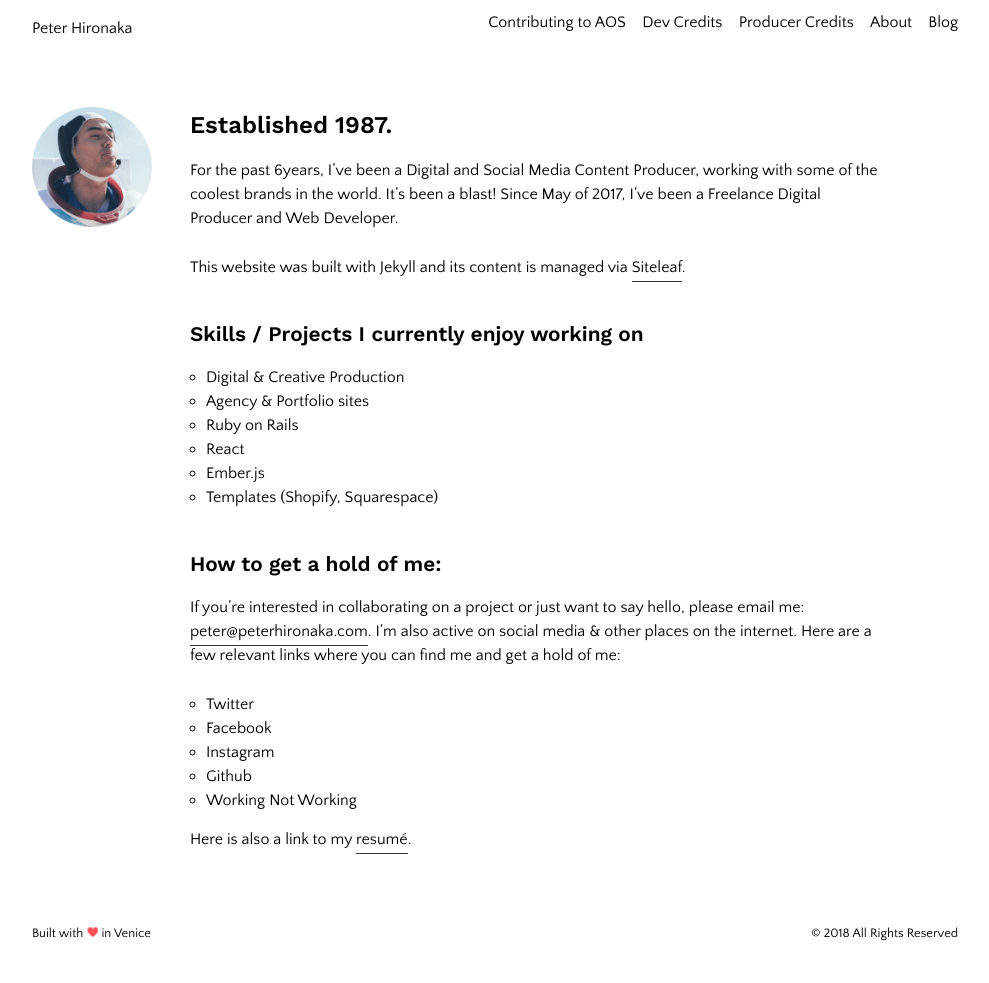
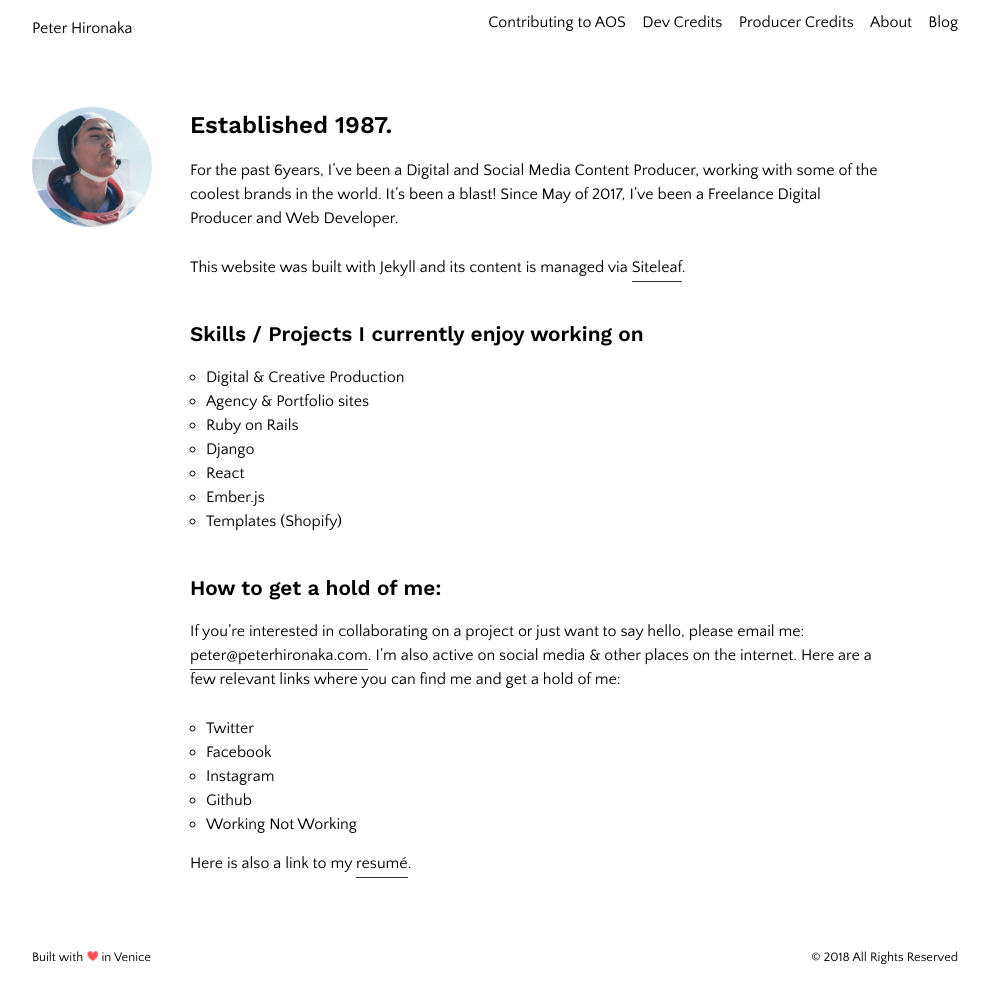
Before and after one commit to PHironaka/p-hironaka, a Jekyll site: the page built from information.md, in a window 1280 px wide. Shown: the whole page, without its empty margins (145-1134 px from the left). Built offline with Jekyll 4.4.1, drawn with Linux system fonts in a browser that asks for light colours; nearby versions of some CDN libraries; library files that are not in the unit come from our copies; before the commit the page ends 959 px from its top, so only the background shows below that.

Commit message:
Updated Information

```diff
--- a/information.md
+++ b/information.md
@@ -20,9 +20,10 @@
 - Digital & Creative Production
 - Agency & Portfolio sites
 - Ruby on Rails
+- Django
 - React
 - Ember.js
-- Templates (Shopify, Squarespace)
+- Templates (Shopify)
 
 
 ### How to get a hold of me:
```
